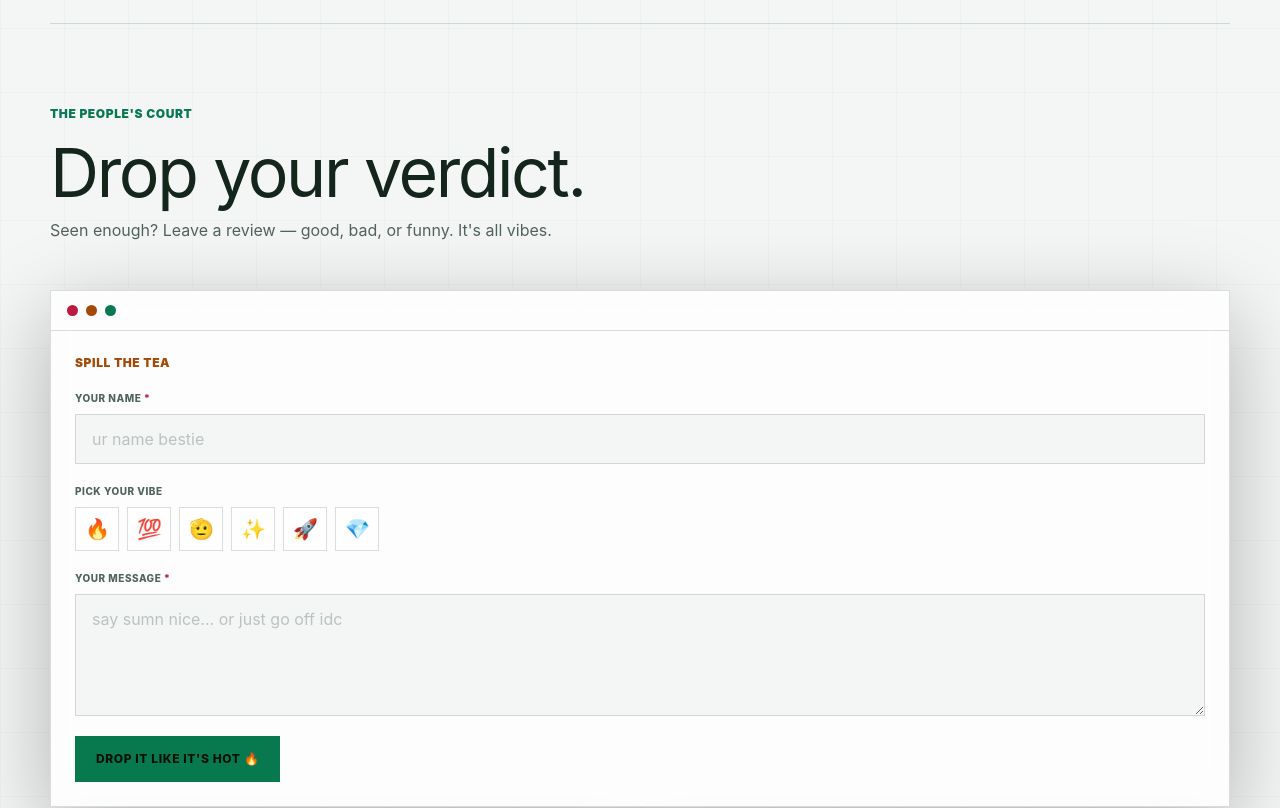
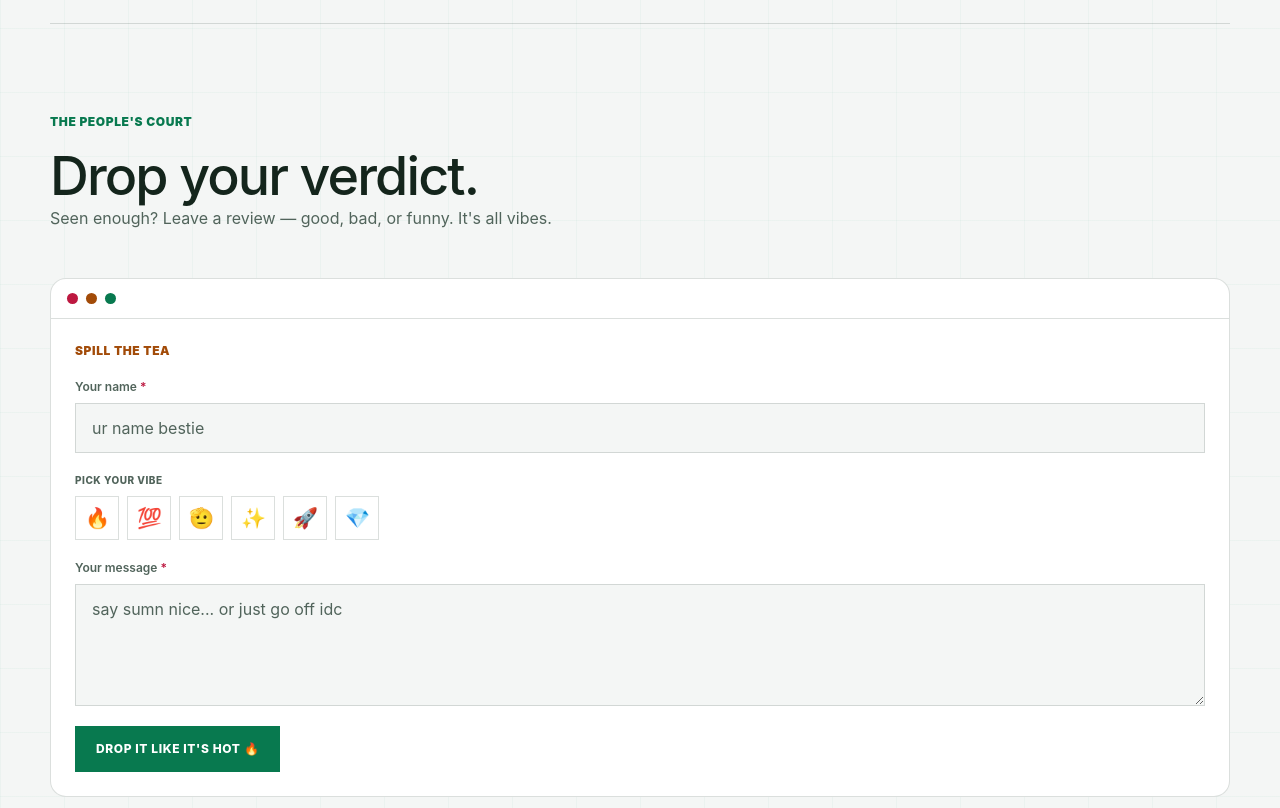
Before and after one commit to august-web/portffoliio, a Next.js app: page / in a window 1280 px wide. Shown: the part 3300-4108 px from the top of the page. Built offline with nearby package versions, Linux system fonts and the light colour scheme.

Commit message:
Align testimonials with the refreshed layout and accessible form colors.

```diff
--- a/src/components/sections/Testimonials.tsx
+++ b/src/components/sections/Testimonials.tsx
@@ -70,10 +70,7 @@ export default function Testimonials() {
   }
 
   return (
-    <section
-      className="py-[82px] border-t border-[var(--color-line)] max-md:py-[58px]"
-      id="testimonials"
-    >
+    <section className="section-spacing" id="testimonials">
       <motion.div
         initial={{ opacity: 0 }}
         whileInView={{ opacity: 1 }}
@@ -83,16 +80,14 @@ export default function Testimonials() {
         <p className="text-[var(--color-accent)] text-xs font-black uppercase tracking-wider mb-4 m-0 max-sm:text-[0.72rem]">
           The People&apos;s Court
         </p>
-        <h2 className="max-w-[820px] mb-3 text-[4.25rem] leading-none m-0 max-md:text-[2.7rem] max-sm:text-[2.1rem] max-sm:leading-[1.04]">
-          Drop your verdict.
-        </h2>
+        <h2 className="section-heading mb-3">Drop your verdict.</h2>
         <p className="text-[var(--color-muted)] text-base m-0 mb-12 max-sm:text-sm max-sm:mb-8">
           Seen enough? Leave a review — good, bad, or funny. It&apos;s all vibes.
         </p>
       </motion.div>
 
       <motion.div
-        className="border border-[var(--color-line)] bg-[var(--color-panel)]/80 shadow-[0_24px_80px_rgba(0,0,0,0.28)] backdrop-blur-lg overflow-hidden mb-12"
+        className="rounded-2xl border border-[var(--color-line)] bg-[var(--color-panel)] overflow-hidden mb-12"
         initial={{ opacity: 0, y: 20 }}
         whileInView={{ opacity: 1, y: 0 }}
         viewport={{ once: true, margin: '-50px' }}
@@ -112,7 +107,7 @@ export default function Testimonials() {
           <div className="grid gap-2">
             <label
               htmlFor="testimonial-name"
-              className="text-[10px] font-extrabold uppercase tracking-wider text-[var(--color-muted)]"
+              className="text-xs font-semibold text-[var(--color-muted)]"
             >
               Your name <span className="text-[var(--color-danger)]">*</span>
             </label>
@@ -123,7 +118,7 @@ export default function Testimonials() {
               value={name}
               onChange={(e) => setName(e.target.value)}
               placeholder="ur name bestie"
-              className="w-full border border-[var(--color-line)] bg-[var(--color-bg)] px-4 py-3 text-[var(--color-text)] outline-none transition-all duration-200 focus:border-[var(--color-accent)] focus:shadow-[0_0_0_1px_var(--color-accent)] placeholder:text-[var(--color-muted)]/35"
+              className="w-full border border-[var(--color-line)] bg-[var(--color-bg)] px-4 py-3 text-[var(--color-text)] outline-none transition-all duration-200 focus:border-[var(--color-accent)] focus:shadow-[0_0_0_1px_var(--color-accent)] placeholder:text-[var(--color-muted)]"
             />
           </div>
 
@@ -152,7 +147,7 @@ export default function Testimonials() {
           <div className="grid gap-2">
             <label
               htmlFor="testimonial-message"
-              className="text-[10px] font-extrabold uppercase tracking-wider text-[var(--color-muted)]"
+              className="text-xs font-semibold text-[var(--color-muted)]"
             >
               Your message <span className="text-[var(--color-danger)]">*</span>
             </label>
@@ -163,7 +158,7 @@ export default function Testimonials() {
               value={message}
               onChange={(e) => setMessage(e.target.value)}
               placeholder="say sumn nice... or just go off idc"
-              className="w-full border border-[var(--color-line)] bg-[var(--color-bg)] px-4 py-3 text-[var(--color-text)] outline-none transition-all duration-200 focus:border-[var(--color-accent)] focus:shadow-[0_0_0_1px_var(--color-accent)] placeholder:text-[var(--color-muted)]/35 resize-y min-h-[100px]"
+              className="w-full border border-[var(--color-line)] bg-[var(--color-bg)] px-4 py-3 text-[var(--color-text)] outline-none transition-all duration-200 focus:border-[var(--color-accent)] focus:shadow-[0_0_0_1px_var(--color-accent)] placeholder:text-[var(--color-muted)] resize-y min-h-[100px]"
             />
           </div>
 
@@ -181,7 +176,7 @@ export default function Testimonials() {
           <button
             type="submit"
             disabled={sending}
-            className="bg-[var(--color-accent)] text-[#04100c] border border-[var(--color-accent)] px-5 py-3.5 text-xs font-extrabold uppercase tracking-wider cursor-pointer hover:brightness-110 transition-all duration-200 w-fit max-sm:w-full max-sm:min-h-14 disabled:opacity-50 disabled:cursor-not-allowed"
+            className="bg-[var(--color-accent)] text-[var(--color-on-accent)] border border-[var(--color-accent)] px-5 py-3.5 text-xs font-extrabold uppercase tracking-wider cursor-pointer hover:brightness-110 transition-all duration-200 w-fit max-sm:w-full max-sm:min-h-14 disabled:opacity-50 disabled:cursor-not-allowed"
           >
             {sending ? 'sending the vibe...' : "drop it like it's hot 🔥"}
           </button>
@@ -218,7 +213,7 @@ export default function Testimonials() {
           {testimonials.map((item, i) => (
             <motion.div
               key={`${item.createdAt}-${i}`}
-              className="flex flex-col border border-[var(--color-line)] bg-[var(--color-panel)]/80 shadow-[0_24px_80px_rgba(0,0,0,0.28)] backdrop-blur-lg p-6 transition-all duration-300 hover:border-[var(--color-accent)]/40"
+              className="flex flex-col rounded-2xl border border-[var(--color-line)] bg-[var(--color-panel)] p-6 transition-all duration-300 hover:border-[var(--color-accent)]/40"
               variants={cardVariants}
             >
               {item.vibe && <p className="text-2xl m-0 mb-3">{item.vibe}</p>}
```
